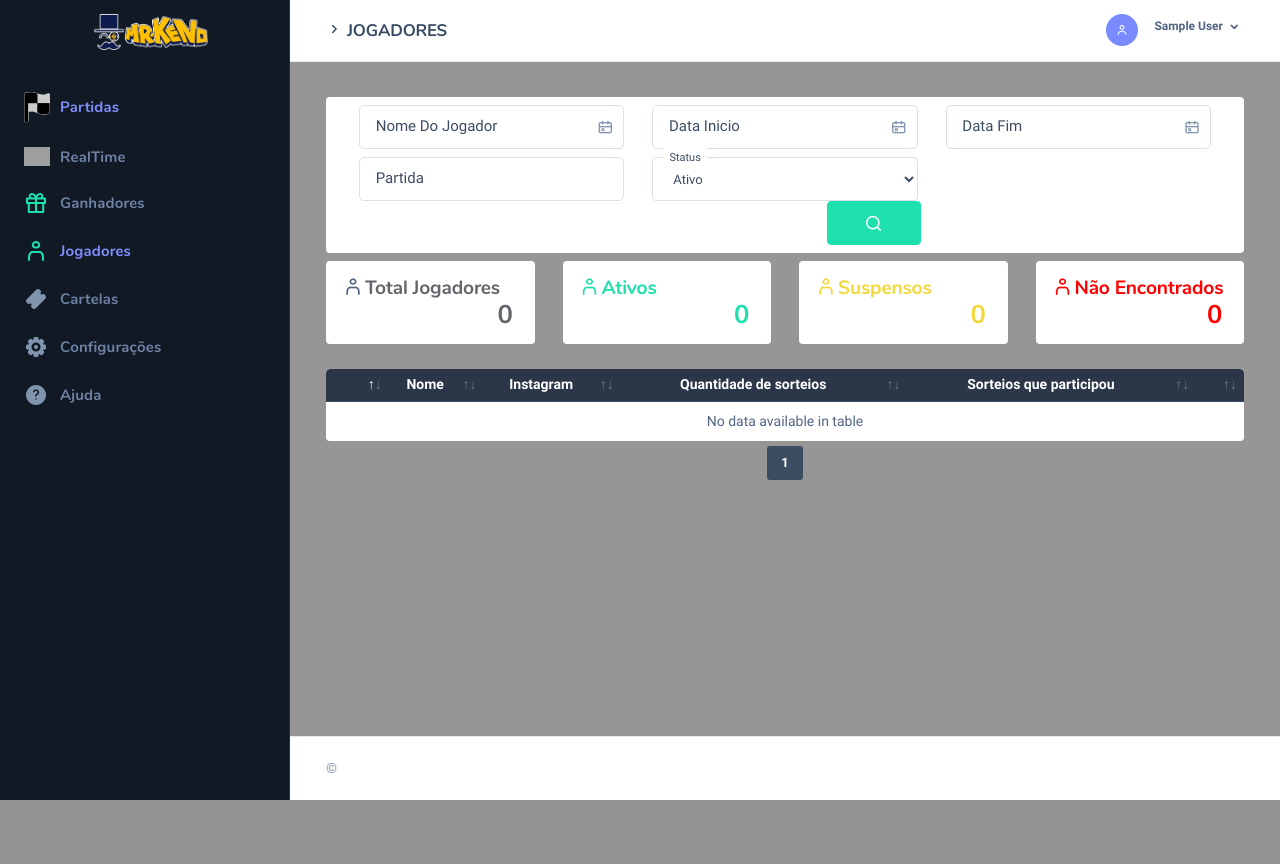
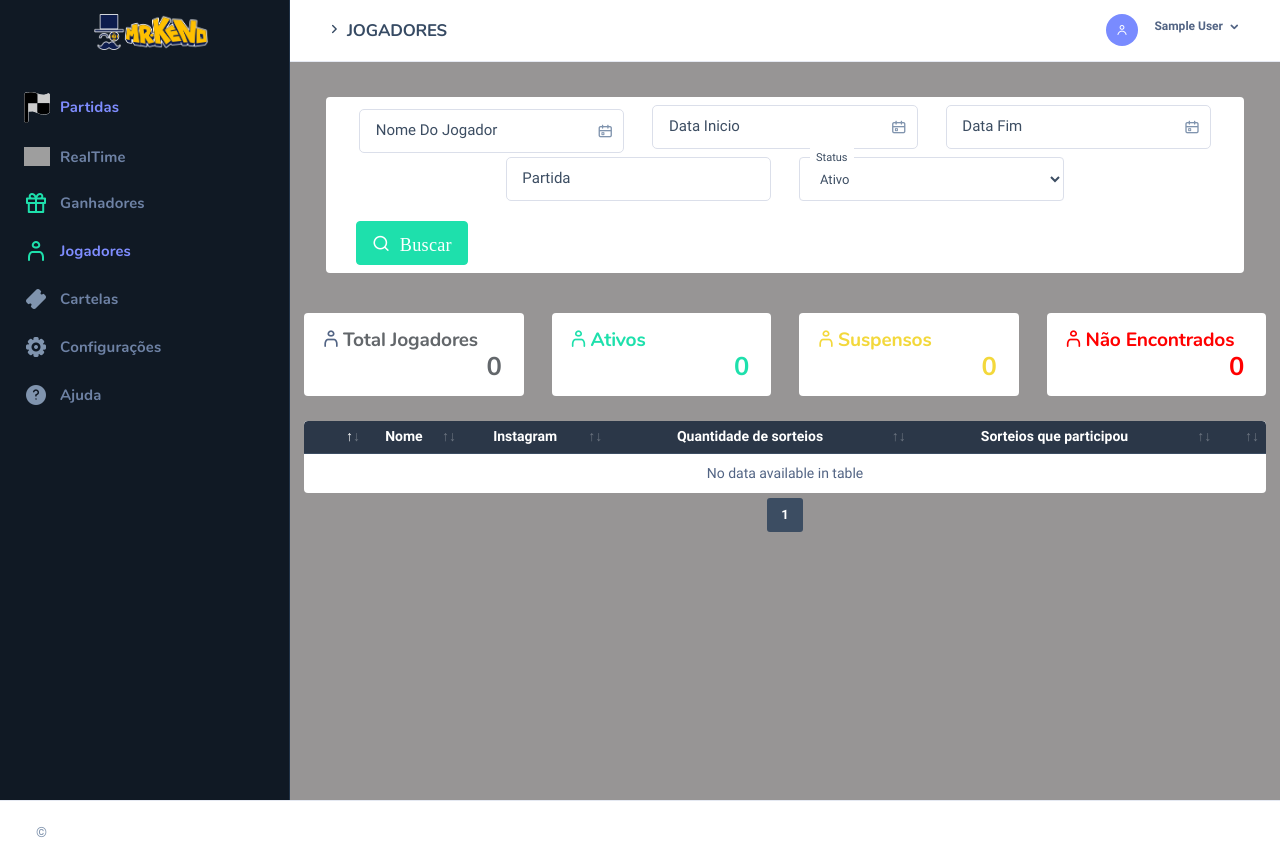
Before and after one commit to starktec/keno_promo, a Django app: page /jogadores/ in a window 1280 px wide. Before the commit the page ends 800 px from the top, so only its background shows below. Run offline with Django 3.2, Linux system fonts and the light colour scheme; the visitor is signed in with stand-in values (Sample User, id 1); data that the repository does not hold is empty; parts of the project's set-up code (start-up, migrations or seed data) failed here and were passed over; some libraries are stand-ins or nearby versions; some web fonts are replaced; grey boxes are pictures that could not be loaded.

Commit message:
update html

```diff
--- a/jogo/templates/jogadores.html
+++ b/jogo/templates/jogadores.html
@@ -8,9 +8,9 @@ JOGADORES
     <div class="row">
         <div class="col-lg-12">
             <div class="card crud-bar">
-                <div class="row justify-content-center align-items-center form-group">
-                    <form class="col-xs-12 col-sm-12 col-md-12 col-xl-12 row justify-content-start"  action="/jogadores/" id="form1" method="post">
+                <form class="col-xs-12 col-sm-12 col-md-12 col-xl-12 row justify-content-start"  action="/jogadores/" id="form1" method="post">
                     {% csrf_token %}
+                    <div class="row justify-content-center align-items-center form-group">
                         <div class="col-xl-4 col-lg-4 col-md-6 col-sm-6 container-input-create-secundary">
                             <div class="form-group">
                                 <div class="form-control-wrap">
@@ -62,12 +62,14 @@ JOGADORES
                                 </div>
                             </div>
                         </div>
-                        <! -- montar o alinhamento -->
-                        <div class="col-sm-12 col-md-12 col-lg-8 col-xl-8 container-input-search text-right form-group">
-                            <button onclick=test(1) class="col-3 col-sm-3 col-md-2 col-lg-2 col-xl-2 justify-content-center btn btn-success btn-search form-control-lg">
-                                <em class="icon ni ni-search"></em>
+                    </div>
+                    <div class="row form-group">
+                        <div class="col-sm-12 col-md-12 col-lg-12 col-xl-12 container-input-search text-right form-group">
+                            <button onclick=test(1) class="col-12 col-sm-12 col-md-12 col-lg-12 col-xl-12 justify-content-center btn btn-success btn-search form-control-lg">
+                                <em class="icon ni ni-search"> Buscar</em>
                             </button>
                         </div>
+                    </div>
 
                     </form>
                 </div>
@@ -143,7 +145,7 @@ JOGADORES
                     {% for jogador in jogadores %}
                         <tr>
                             <td scope="row">
-                                {% if jogador.foto %}<p><img src="{{ jogador.foto }}" width="50%"></p>{% endif %}
+                                {% if jogador.foto %}<p><img src="{{ jogador.foto }}" width="60px"></p>{% endif %}
                                 (ID {{ jogador.id }}) <span {% if jogador.status == 1 %} class="btn-success"
                                 {% elif jogador.status == 2 %} class="btn-warning"
                                 {% elif jogador.status == 3 %} class="btn-danger"
```
